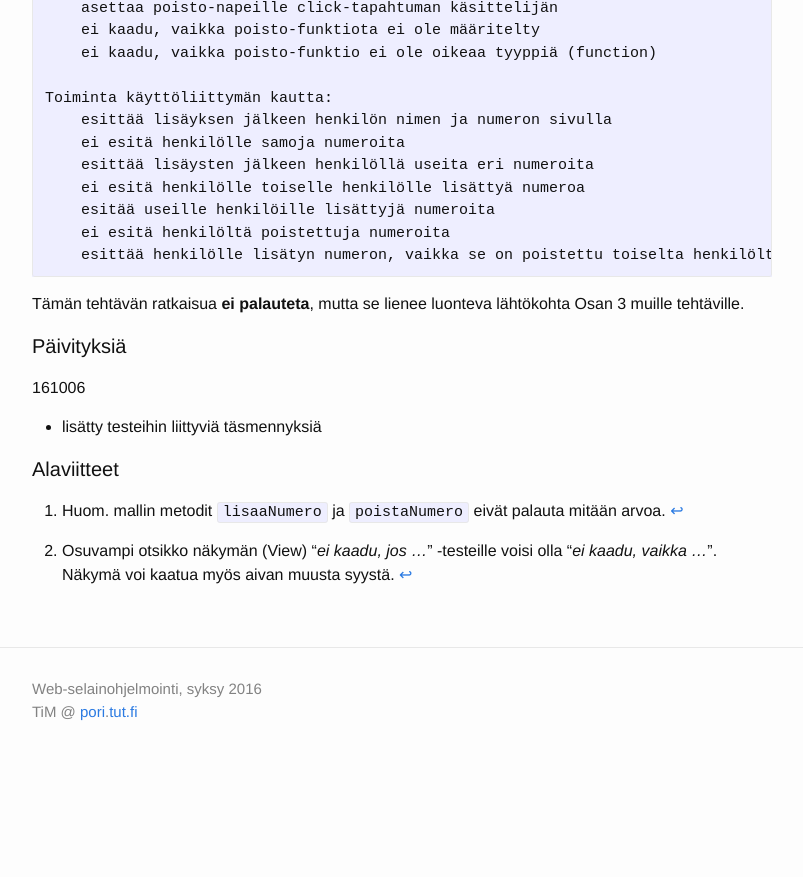
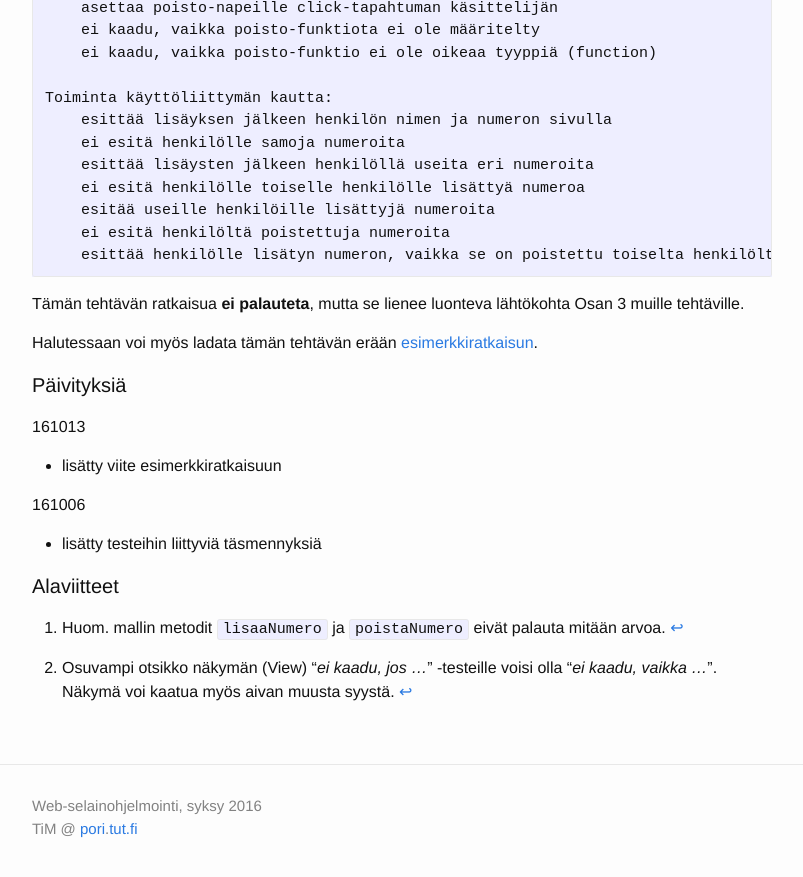
Before and after one commit to timedu/wso, a Jekyll site: the page built from _osa3/tehtava30.md, in a window 1280 px wide and 900 px high, scrolled down 3306 px. Shown: the top 877 px of the window, without its empty margins (238-1041 px from the left). Built offline with Jekyll 4.4.1, drawn with Linux system fonts in a browser that asks for light colours; before the commit the page ends 4089 px from its top, so only the background shows below that.

Commit message:
ex 3.0 esimerkkiratkaisu

```diff
--- a/_osa3/tehtava30.md
+++ b/_osa3/tehtava30.md
@@ -134,7 +134,13 @@ Tehtäväpohjassa on kolme testijoukkoa. `SpecMuistioModel.js` testaa *mallia*,
 
 Tämän tehtävän ratkaisua **ei palauteta**, mutta se lienee luonteva lähtökohta Osan 3 muille tehtäville.
 
+Halutessaan voi myös ladata tämän tehtävän erään [esimerkkiratkaisun]({{site.baseurl}}/koodi_pohjat/W3E00.PuhelinmuistioH1.E.zip).
+
 #### Päivityksiä
+
+161013
+
+* lisätty viite esimerkkiratkaisuun
 
 161006
 
```
Also changed, not shown: 1 other file.
